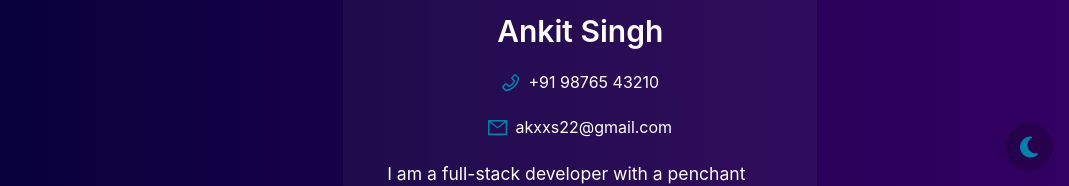
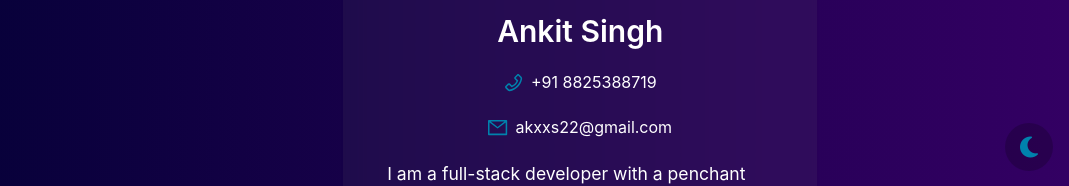
Before and after one commit to ankitsingh11411/port_frontend, a React (Vite) app: page / in a window 1280 px wide. Shown: the part 157-343 px from the top of the page, without its empty margins (211-1280 px from the left). Built offline with nearby package versions, Linux system fonts and the light colour scheme.

Commit message:
Updated contact

```diff
--- a/src/components/Profile.jsx
+++ b/src/components/Profile.jsx
@@ -80,8 +80,8 @@ function Profile() {
               >
                 <Row justify="center" align="middle" gutter={[20, 20]}>
                   <Col>
-                    <a href="tel:+919876543210" className={styles.contact_link}>
-                      <PhoneOutlined className={styles.icon} /> +91 98765 43210
+                    <a href="tel:+918825388719" className={styles.contact_link}>
+                      <PhoneOutlined className={styles.icon} /> +91 8825388719
                     </a>
                   </Col>
                   <Col>
```
